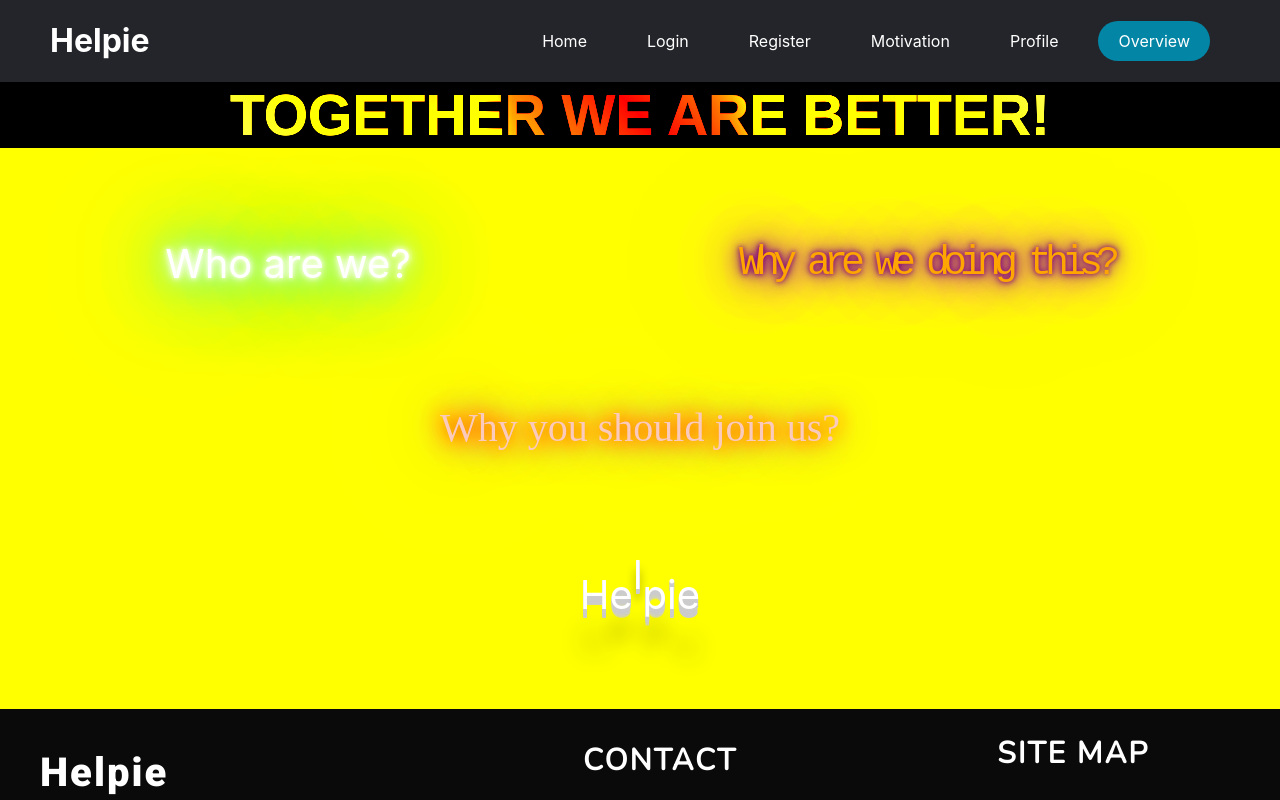
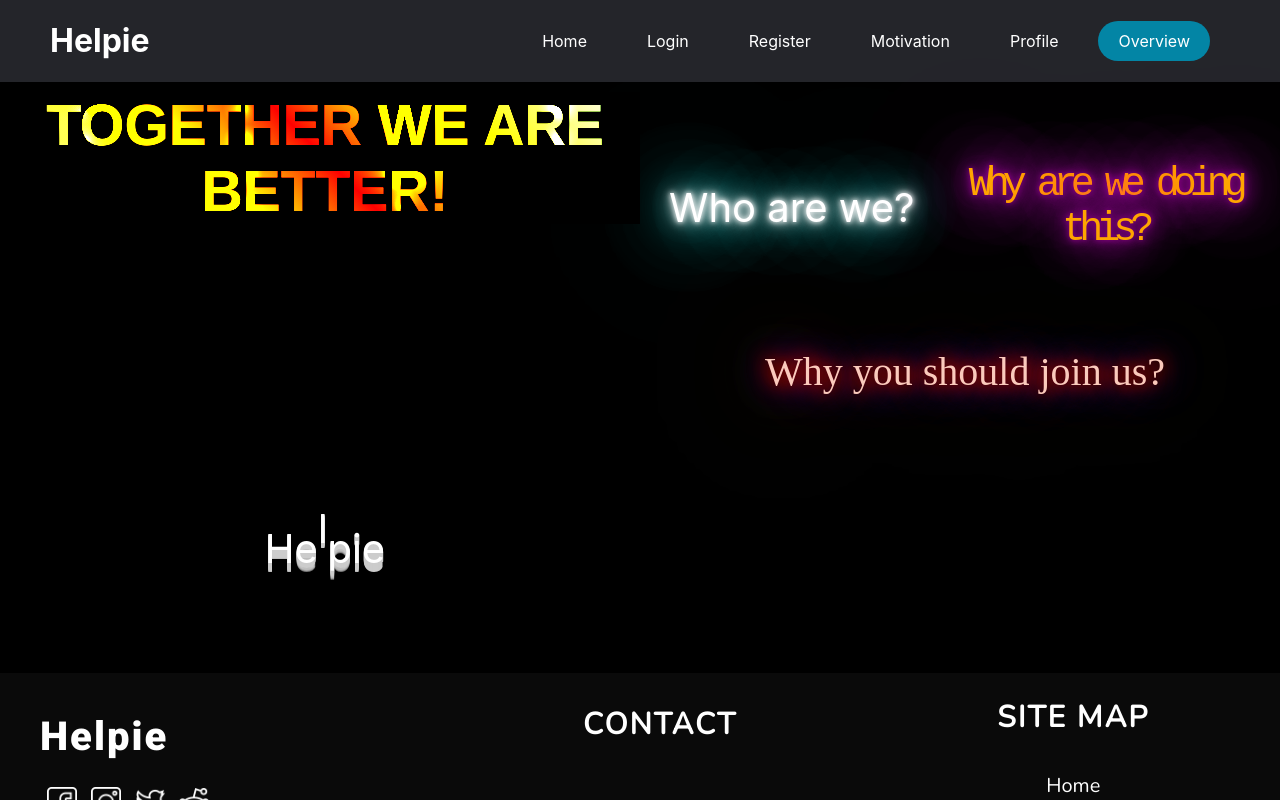
Before and after one commit to cristibctr/FrontEnd-Team2, a React (Create React App) app: page /overview in a window 1280 px wide. Shown: the top 800 px of the page. Built offline with nearby package versions, Linux system fonts and the light colour scheme.

Commit message:
Add files via upload

```diff
--- a/src/Overview.js
+++ b/src/Overview.js
@@ -3,7 +3,7 @@ import styles from "./styles/Overview.css"
 
 const Overview = () => {
     return (
-        <div id="pagina" id="epilepsy">
+        <div id="pagina">
 
             <div id="titlu">
                 <div class="raze">
```
